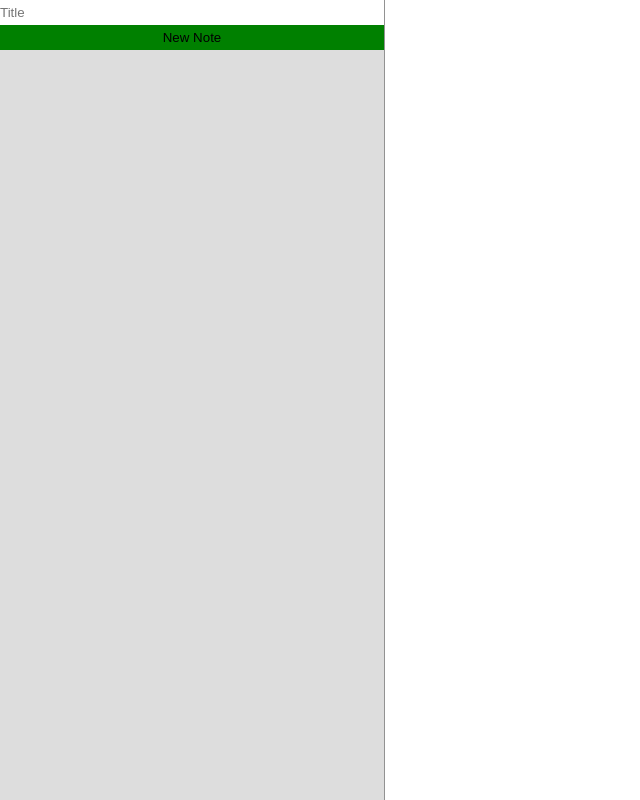
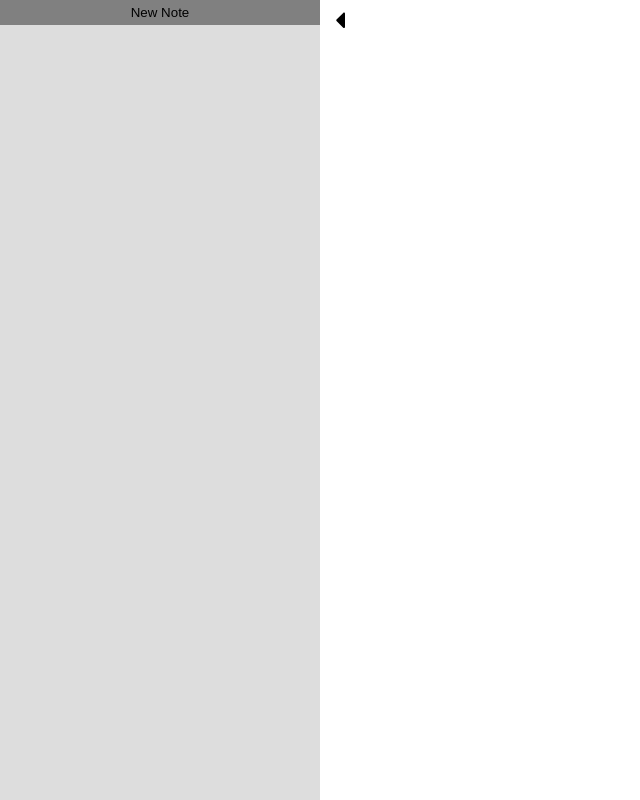
Before and after one commit to jamiegreg78/Note-taker, a React (Create React App) app in the folder note-taker/client/: page / in a window 1280 px wide. Shown: the whole page, without its empty margins (0-640 px from the left). Built offline with nearby package versions, Linux system fonts and the light colour scheme.

Commit message:
Version 1 - Working version

```diff
--- a/note-taker/client/package.json
+++ b/note-taker/client/package.json
@@ -4,16 +4,20 @@
   "private": true,
   "proxy": "http://localhost:5000/",
   "dependencies": {
+    "@fortawesome/fontawesome-svg-core": "^1.2.34",
+    "@fortawesome/free-solid-svg-icons": "^5.15.2",
+    "@fortawesome/react-fontawesome": "^0.1.14",
     "@testing-library/jest-dom": "^5.11.9",
     "@testing-library/react": "^11.2.5",
     "@testing-library/user-event": "^12.7.3",
-    "draft.js": "^0.2.0",
     "i": "^0.3.6",
+    "jodit-react": "^1.0.71",
     "lodash.debounce": "^4.0.8",
     "node-sass": "^5.0.0",
     "react": "^17.0.1",
     "react-dom": "^17.0.1",
     "react-markdown": "^5.0.3",
+    "react-quill": "^1.3.5",
     "react-scripts": "4.0.3",
     "web-vitals": "^1.1.0"
   },
--- a/note-taker/client/src/App.js
+++ b/note-taker/client/src/App.js
@@ -1,12 +1,17 @@
 import './App.scss';
 import { useState, useEffect } from 'react';
 import List from './Components/List';
-import Editor from './Components/Editor';
+import Editor from './Components/NoteEditor';
+
+import { FontAwesomeIcon } from '@fortawesome/react-fontawesome';
+import { faBars } from '@fortawesome/free-solid-svg-icons';
+import { faCaretLeft } from '@fortawesome/free-solid-svg-icons';
 
 function App() {
   const [notes, setNotes] = useState([]);
   const [isNoteSelected, setIsNoteSelected] = useState(false);
   const [selectedNote, setSelectedNote] = useState({});
+  const [sideBarHidden, setSideBarHidden] = useState(false);
   const [loaded, setLoaded] = useState(false);
 
   // Load from local storage
@@ -66,13 +71,29 @@ function App() {
     setIsNoteSelected(false);
   }
 
+  const growList = () => {
+    const list = document.getElementsByClassName("file-list")[0];
+    // If grown, shrink. Otherwise, grow
+    if (list.offsetWidth !== 0) {
+      list.style.width = "0%";
+      list.style.display = "none";
+
+      setSideBarHidden(true);
+    } else {
+      list.style.width = "25%";
+      list.style.display = "block";
+
+      setSideBarHidden(false);
+    }
+  }
+
   // Saves to the state array
-  const saveNote = (noteId, content) => {
-
+  const saveNote = (noteId, title, content) => {
     // Either updates the desired object or returns the whole object unmodified
+    //console.log(noteId, title, content);
     setNotes(notes.map(item => {
       if (item.id === noteId) {
-        return { ...item, content: content }
+        return { ...item, title: title, content: content }
       } else {
         return item;
       }
@@ -84,7 +105,7 @@ function App() {
     localStorage.setItem("notes", JSON.stringify({ "notes": notes }));
   }
 
- // {isNoteSelected === true && <Editor note={selectedNote} saveNote={saveNote} />}
+  // {isNoteSelected === true && <Editor note={selectedNote} saveNote={saveNote} />}
   if (loaded === true) {
     return (
       <div className="App">
@@ -93,15 +114,33 @@ function App() {
           createNote={createNote}
           deleteNote={deleteNote}
           selectNote={selectNote} />
-        {isNoteSelected ? <Editor note={selectedNote} saveNote={saveNote} isNoteSelected={isNoteSelected}/> : null}
+        {isNoteSelected ? null : null}
+        <button id="sidebar-grow" onClick={growList}>
+          {sideBarHidden ?
+            <FontAwesomeIcon icon={faBars} size="2x" />
+            :
+            <FontAwesomeIcon icon={faCaretLeft} size="2x" />
+          }
 
+        </button>
+        {
+          isNoteSelected
+            ?
+            <Editor
+              note={selectedNote}
+              saveNote={saveNote}
+              isNoteSelected={isNoteSelected} />
+            : null
 
+        }
       </div>
     );
   }
   else {
     return (
-      <div>Loading TEMP</div>
+      <div className="loader-container">
+        <div className="loader"></div>
+      </div>
     )
   }
 
--- a/note-taker/client/src/App.scss
+++ b/note-taker/client/src/App.scss
@@ -1,18 +1,49 @@
+@import url('https://fonts.googleapis.com/css2?family=Open+Sans&display=swap');
+
+$background-color: rgb(65, 65, 65);
+$accent-color: rgb(1, 172, 202);
+$accent-color-light: rgb(0, 210, 247);
+
+
 html, body{
-  height: 100%;
-  width: 100%;
 
   padding: 0;
   margin: 0;
 }
 
-#root, .App {
-  height: 100%;
-  width: 100%;
+.App {
+  display: flex;
+  font-family: 'Open Sans', sans-serif;
 }
 
-.App {
-  display: flex;
+.loader-container {
+
+  position: absolute;
+  margin: 0;
+  top: 50%;
+  left: 50%;
+  transform: translate(-50%, -50%);
+}
+
+.loader {
+  width: 100px;
+  height: 100px;
+
+  border: 20px solid grey;
+  border-top-color: $accent-color;
+  border-bottom-color: $accent-color;
+  border-radius: 50%;
+
+  animation: spin 2s ease-in-out infinite;
+}
+
+@keyframes spin {
+  0% {
+    transform: rotate(0deg);
+  }
+  100% {
+    transform: rotate(360deg);
+  }
 }
 
 button, .list-item {
@@ -20,30 +51,36 @@ button, .list-item {
 }
 
 .file-list {
-  width: 30%;
-  height: 100%;
+  width: 25%;
 
-  min-width: 200px;
-  max-width: 400px;
+  max-width: 600px;
+  min-width: 250px;
+  min-height: 100vh;
 
   background-color: rgb(221, 221, 221);
 
   display: flex;
   flex-direction: column;
+}
 
-  border-right: solid rgb(146, 146, 146) 1px;
-
-}
 
 .new-note {
   width: 100%;
   border-style: none;
-  background-color: green;
+  background-color: $accent-color;
   height: 25px;
 }
 
 .new-note:hover {
   background-color: grey;
+}
+
+#new-note-title {
+  font-family: 'Open Sans', sans-serif;
+  font-size: larger;
+
+  outline: none;
+  padding: 5px;
 }
 
 input {
@@ -56,54 +93,82 @@ input {
 
 .list-item {
   width: 100%;
-  height: 75px;
   display: flex;
 
   justify-content: space-between;
   overflow: hidden;
+
+  & p {
+    margin-left: 5px;
+  }
 }
-
-.content-preview {
-  opacity: .5;
-}
-
 
 .list-item:hover {
   background-color: grey;
 }
 
+.delete {
+  width: 50px;
+  height: 50px;
+
+  border: none;
+  outline: none;
+  background-color: rgba(255, 255, 255, 0);
+
+  &:hover {
+    filter:invert(100%);
+  }
+}
+
+#sidebar-grow {
+  width: 40px;
+  height: 40px;
+
+  background-color: rgba(255, 255, 255, 0);
+
+  border: none;
+  outline: none;
+
+  &:hover {
+    filter: saturate(2);
+  }
+}
 
 .note-container {
-  width: 100%;
-  height: 100%;
-
-  display: flex;
+  width: 65%;
+  padding: 0 50px 0 0;
 }
 
-.editor-container {
-  width: 50%;
+#title {
+  box-sizing: border-box;
 
+  height: 50px;
+  width: 100%;
+
+  padding: 5px;
+
+  border: none;
+  resize: none;
+  outline: none;
+
+  font-family: 'Open Sans', sans-serif;
+  font-size: x-large;
+
+  &:hover {
+    border-bottom: solid 3px $accent-color;
+  }
+
+  &:focus {
+    border-bottom: solid 3px $accent-color-light;
+  }
 }
 
-.editor {
-  width: 100%;
-  height: 95%;
+.save-notification {
+  text-align: center;
+  background-color: $accent-color;
 
-  min-width: 500px;
+  border-bottom-right-radius: 5px;
+  border-bottom-left-radius: 5px;
 
-  box-sizing: border-box;
+  padding: 5px;
 }
-
-.editor-controls{
-  height: 35px;
-}
-
-.editor-button {
-  width: 20px;
-  height: 20px;
-}
-
-
-.parsed-results {
-  max-width: 500px;
-}
--- a/note-taker/client/src/Components/Editor.js
+++ /dev/null
@@ -1,48 +0,0 @@
-import React, { useState, useEffect, useCallback } from 'react';
-import debounce from 'lodash.debounce';
-
-
-export default function Editor(props) {
-    const [text, setText] = useState("");
-
-
-    // Debounces the saving, prevents too much happening at once
-    const autoSave = useCallback(
-        debounce(input => props.saveNote(props.note.id, input), 1500),
-        [],
-    );
-
-    const handleChange = (event) => {
-        setText(event.target.value);
-
-        console.log(props)
-        autoSave(event.target.value);
-    }
-
-
-    // Initialize the text field, updates when the note updates
-    useEffect(() => {
-        setText(props.note.content);
-    }, [props.note])
-
-
-    return (
-        <div className="note-container">
-            <div className="editor-container">
-                <div className="editor-controls">
-                    <button className="editor-button"></button>
-                    <button className="editor-button"></button>
-                    <button className="editor-button"></button>
-                    <button className="editor-button"></button>
-                    <button className="editor-button"></button>
-                </div>
-                <textarea
-                    className="editor"
-                    value={text}
-                    onChange={handleChange}
-                >
-                </textarea>
-            </div>
-        </div>
-    )
-}
--- a/note-taker/client/src/Components/NewNote.js
+++ b/note-taker/client/src/Components/NewNote.js
@@ -1,33 +1,65 @@
-import React, { useState } from 'react';
+import React, { useEffect, useState } from 'react';
 
 
 export default function NewNote(props) {
     const [newTitle, setNewTitle] = useState("");
+    const [buttonMode, setButtonMode] = useState(0);
 
-    function handleChange(event) {
+    const handleChange = (event) => {
         setNewTitle(event.target.value);
     }
 
-    function newNote(event) {
+    const createNote = (event) => {
         event.preventDefault();
         if (newTitle !== "") {
             setNewTitle("");
             props.createNote(newTitle);
+
+            switchButtonMode();
         } else {
             alert("Title cannot be blank")
         }
 
     }
 
+    const switchButtonMode = () => {
+        // show the text field and add note button
+        if (!buttonMode) {
+            document.getElementById("new-note-title").style.display = "inline-block";
+            document.getElementById("add-note").style.display = "inline-block";
+            document.getElementById("create-new-note").style.display = "none";
+
+            setButtonMode(1);
+        } else {
+            document.getElementById("new-note-title").style.display = "none";
+            document.getElementById("add-note").style.display = "none";
+            document.getElementById("create-new-note").style.display = "inline-block";
+
+            setButtonMode(0);
+        }
+    }
+
+
+    const newNote = (event) => {
+        event.preventDefault();
+        switchButtonMode();
+    }
+
     return (
         <div>
             <form>
-                <input type="text"
+                <input
+                    id="new-note-title"
+                    type="text"
                     value={newTitle}
+                    maxLength="100"
                     onChange={handleChange}
-                    placeholder="Title">
+                    placeholder="Title"
+                    style={{ display: "none" }}>
+
                 </input>
-                <button className="new-note" onClick={newNote}> New Note</button>
+                <button className="new-note" id="add-note" onClick={createNote} style={{ display: "none" }}>Create Note</button>
+                <button className="new-note" id="create-new-note" onClick={newNote}>New Note</button>
 
             </form>
         </div>
--- /dev/null
+++ b/note-taker/client/src/Components/NoteEditor.js
@@ -0,0 +1,84 @@
+import React, { useState, useEffect, useCallback } from 'react';
+import ReactQuill from 'react-quill';
+import debounce from 'lodash.debounce';
+import 'react-quill/dist/quill.snow.css';
+import SaveNotification from './SaveNotification';
+
+
+export default function NoteEditor(props) {
+    const [id, setId] = useState("");
+    const [title, setTitle] = useState("");
+    const [text, setText] = useState("");
+    const [loaded, setLoaded] = useState(false);
+    const [showNotification, setShowNotification] = useState(false);
+    const modules = {
+        toolbar: [
+            [{ 'header': [1, 2, 3, false] }],
+            ['bold', 'italic', 'underline', 'strike', 'blockquote'],
+            [{ 'list': 'ordered' }, { 'list': 'ordered' }, { 'indent': '-1' }, { 'indent': '+1' }],
+            [{ 'link': 'image' }],
+            ['clean']
+        ]
+    }
+
+    // Initialize the text field, updates when the note updates
+    useEffect(() => {
+        setLoaded(false);
+        setId(props.note.id);
+        setText(props.note.content);
+        setTitle(props.note.title);
+    }, [props.note])
+
+    useEffect(() => {
+        setLoaded(true);
+    }, [id, title, text])
+
+    // Debounces the saving, prevents too much happening at once
+    const autoSave =
+        useCallback(
+            debounce(input => {
+                props.saveNote(props.note.id, ...input);
+
+                // Shows and hides the save notification
+                setShowNotification(true);
+                setTimeout(() => {
+                    setShowNotification(false);
+                }, 2500);
+            }, 1500), [props.note.id]);
+
+    const handleTitleChange = (event) => {
+        setTitle(event.target.value);
+        autoSave([event.target.value, text]);
+        autoSize(event.target);
+    }
+
+    const handleTextChange = (text) => {
+        setText(text);
+        autoSave([title, text]);
+    }
+
+    const autoSize = (element) => {
+        let offset = element.offsetHeight - element.clientHeight;
+        element.style.height = element.scrollHeight + offset + 'px';
+    }
+
+    if (loaded === true) {
+        return (
+            <div className="note-container">
+                <textarea id="title" value={title} onChange={handleTitleChange} maxLength="100"></textarea>
+                <ReactQuill
+                    theme="snow"
+                    modules={modules}
+                    value={text}
+                    onChange={handleTextChange} />
+                {showNotification ?
+                    <SaveNotification text="Note Saved" /> : null
+                }
+
+            </div>
+        )
+    } else {
+        return <div className="loader"></div>
+    }
+
+}
```
Also changed, not shown: note-taker/client/src/Components/List.js (+8 -3 lines), note-taker/client/src/Components/ListItem.js (+6 -2 lines), note-taker/client/src/Components/SaveNotification.js (added, +10 -0 lines), note-taker/client/src/Extras/Helpers.js (deleted, +0 -15 lines), 1 other file (tests, documents, lock files or other folders).
